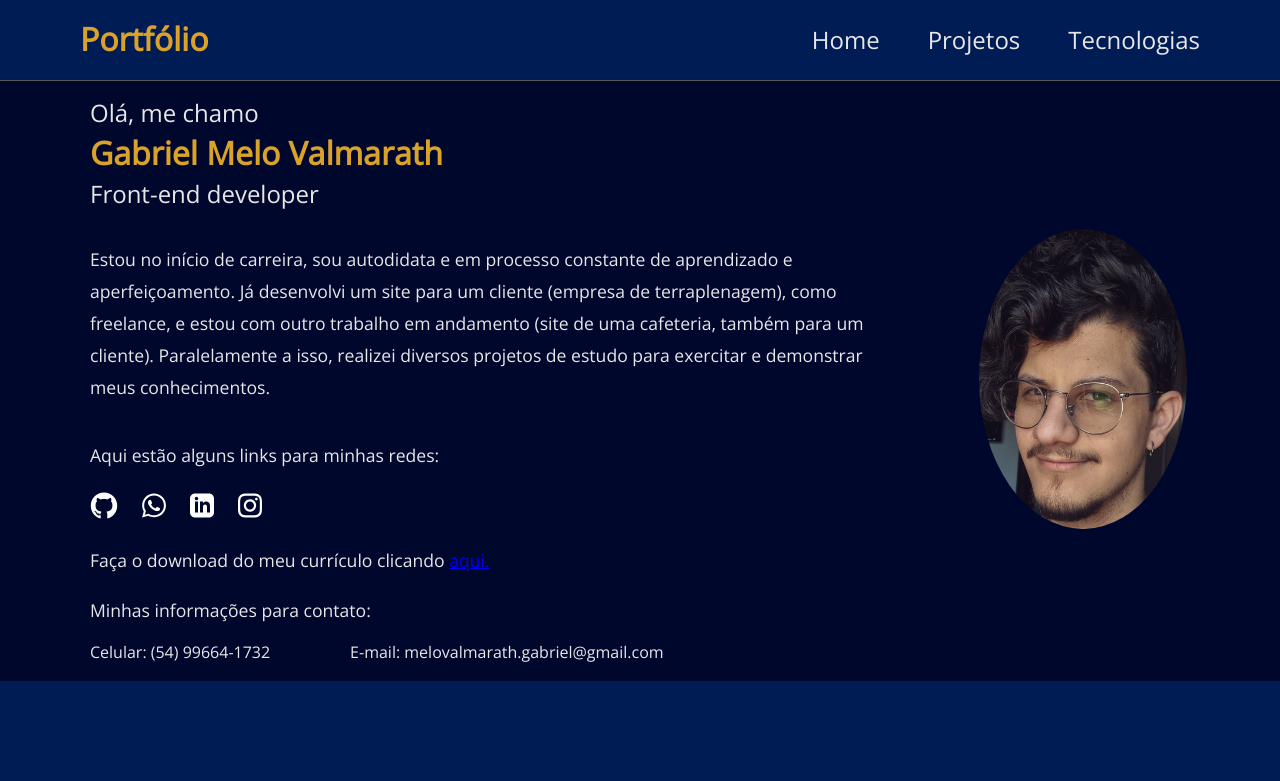
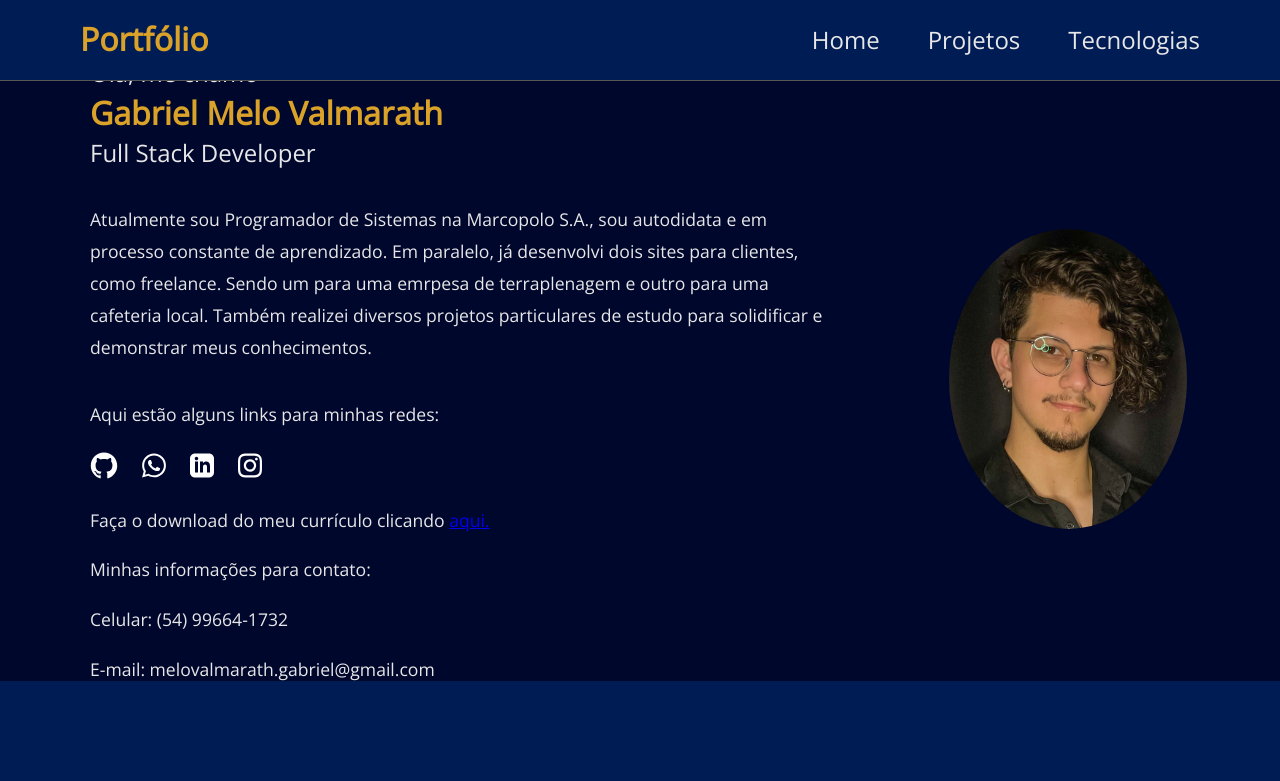
Before and after one commit to valmarath/portfolio, a plain HTML site: page index.html in a window 1280 px wide. Shown: the top 781 px of the page. Drawn offline with nearby package versions, Linux system fonts and the light colour scheme.

Commit message:
Updated main text and picture

```diff
--- a/index.html
+++ b/index.html
@@ -41,10 +41,9 @@
                 <div class="description">
                     <h4>Olá, me chamo<h4>
                     <h3>Gabriel Melo Valmarath</h3>
-                    <h4>Front-end developer</h4></br>
-                    <p>Estou no início de carreira, sou autodidata e em processo constante de aprendizado e aperfeiçoamento. Já desenvolvi um site
-                    para um cliente (empresa de terraplenagem), como freelance, e estou com outro trabalho em andamento (site de uma cafeteria, também para um cliente).
-                    Paralelamente a isso, realizei diversos projetos de estudo para exercitar e demonstrar meus conhecimentos.
+                    <h4>Full Stack Developer</h4></br>
+                    <p>Atualmente sou Programador de Sistemas na Marcopolo S.A., sou autodidata e em processo constante de aprendizado. Em paralelo, já desenvolvi dois sites
+                    para clientes, como freelance. Sendo um para uma emrpesa de terraplenagem e outro para uma cafeteria local. Também realizei diversos projetos particulares de estudo para solidificar e demonstrar meus conhecimentos.
                     </p>
                 </div>
                 <div class="contact">
@@ -61,7 +60,7 @@
                             </a>
                         </div>
                         <div class="contact-item">
-                            <a href="https://www.linkedin.com/in/gabriel-m-b08834135/" target="_blank">
+                            <a href="https://www.linkedin.com/in/gabriel-v-b08834135/" target="_blank">
                                 <svg xmlns="http://www.w3.org/2000/svg" width="24" height="24" viewBox="0 0 24 24"><path d="M19 0h-14c-2.761 0-5 2.239-5 5v14c0 2.761 2.239 5 5 5h14c2.762 0 5-2.239 5-5v-14c0-2.761-2.238-5-5-5zm-11 19h-3v-11h3v11zm-1.5-12.268c-.966 0-1.75-.79-1.75-1.764s.784-1.764 1.75-1.764 1.75.79 1.75 1.764-.783 1.764-1.75 1.764zm13.5 12.268h-3v-5.604c0-3.368-4-3.113-4 0v5.604h-3v-11h3v1.765c1.396-2.586 7-2.777 7 2.476v6.759z"/></svg>
                             </a>
                         </div>
@@ -73,16 +72,17 @@
                     </div>
                     <p>
                         Faça o download do meu currículo clicando
-                        <a href="assets/curriculo_gabriel_valmarath.pdf" download target="_blank">
+                        <a href="assets/curriculo_gabriel_valmarath_dev.pdf" download target="_blank">
                             aqui.
                         </a>
                     </p>
                     <p>Minhas informações para contato:</p>
-                    Celular: (54) 99664-1732&emsp;&emsp;&emsp;&emsp;&emsp;E-mail: melovalmarath.gabriel@gmail.com
+                    <p>Celular: (54) 99664-1732&emsp;&emsp;&emsp;&emsp;&emsp;</p>
+                    <p>E-mail: melovalmarath.gabriel@gmail.com</p>
                 </div>
             </div>
             <div class="picture">
-                <img  alt="Foto de Perfil" src="assets/image/profile2.jpg" loading="lazy" />
+                <img  alt="Foto de Perfil" src="assets/image/profile3.JPG" loading="lazy" />
             </div>
         </div>
     </section>
```
Also changed, not shown: assets/image/profile2.jpg (deleted), assets/image/profile3.JPG (added), assets/image/vic3.jpg (deleted), 2 other files.
